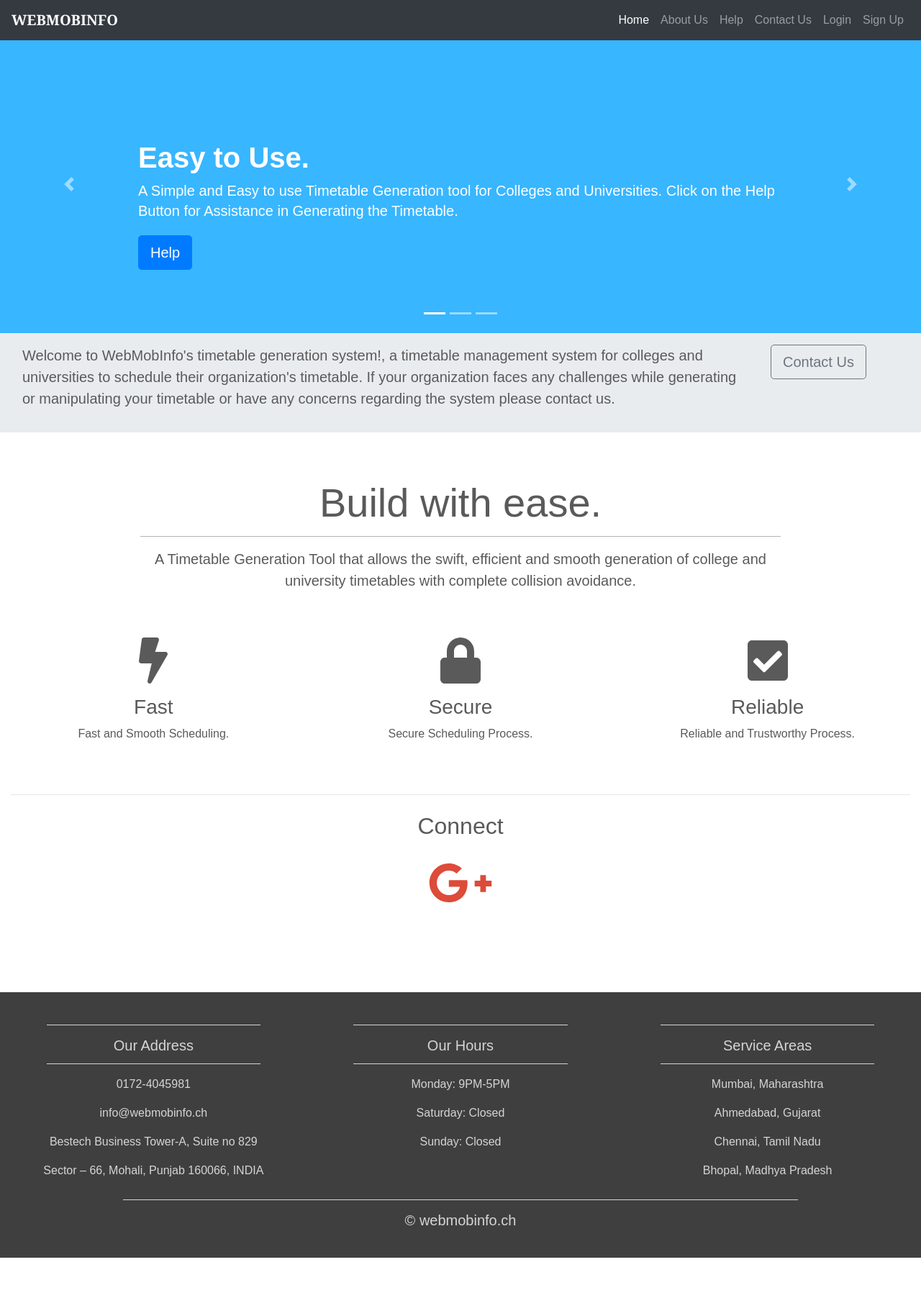
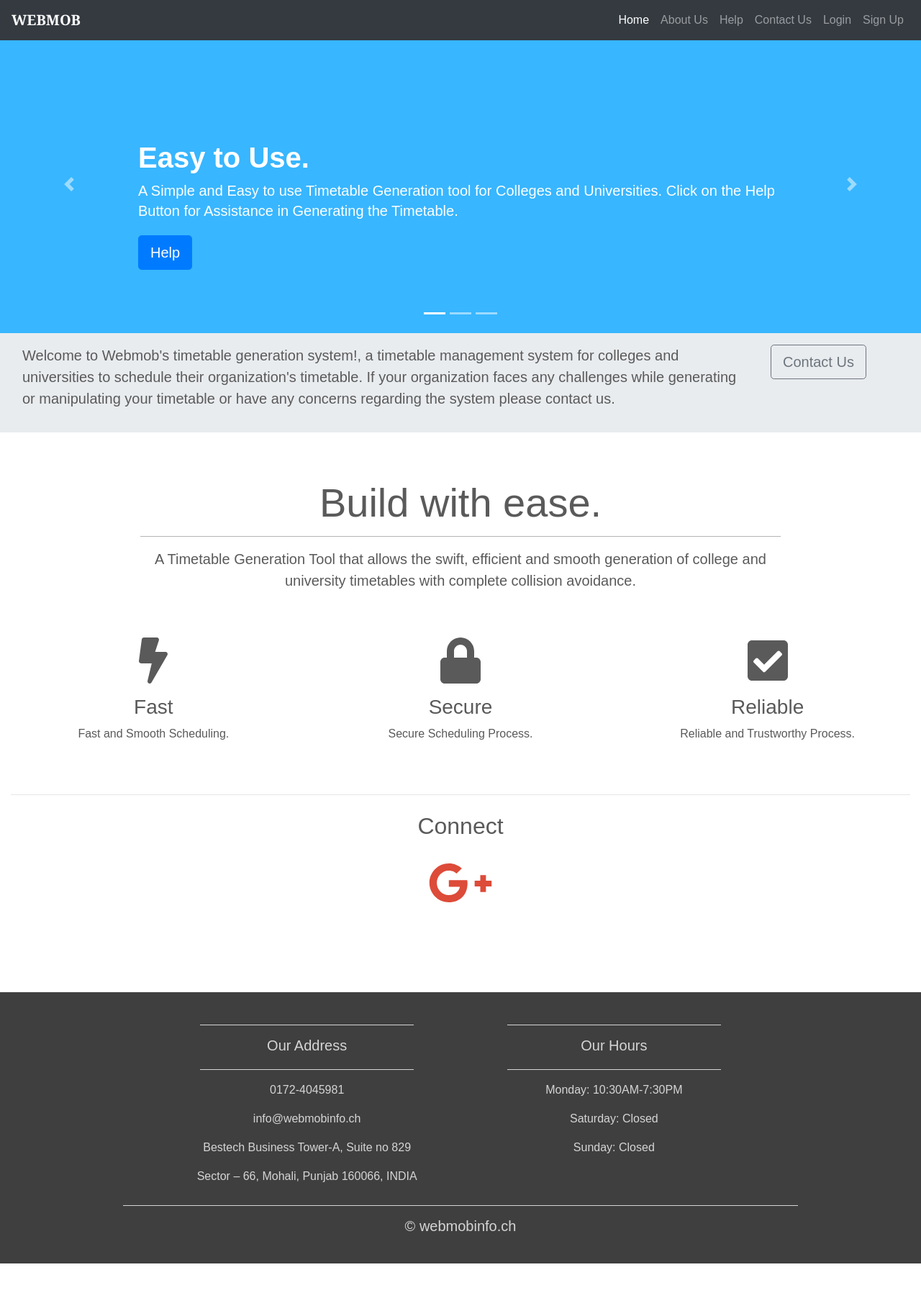
Before and after one commit to utkarsh-dhiman-webmob/timetable_poc, a Django app: page / in a window 1280 px wide. Shown: the whole page at 72% size. Before the commit the page ends 1748 px from the top, so only its background shows below. Run offline with Django 3.2, Linux system fonts and the light colour scheme; some libraries are stand-ins or nearby versions.

Commit message:
branding changes added

```diff
--- a/projttgs/account/templates/base.html
+++ b/projttgs/account/templates/base.html
@@ -7,7 +7,7 @@
 </head>
 <body>
   <div id="header">
-    <span class="logo"><b>TIMETABLE GENERATOR</b></span>
+    <span class="logo"><b>WEBMOBs TIMETABLE GENERATOR</b></span>
     {% if request.user.is_authenticated %}
     <ul class="menu">
 
--- a/projttgs/templates/addCourses.html
+++ b/projttgs/templates/addCourses.html
@@ -182,7 +182,7 @@ fieldset button
         <header>
             <!--Navigation Bar-->
 			<nav class="navbar navbar-expand-md navbar-dark fixed-top bg-dark">
-                <a class="navbar-brand" href="#"><b>TIMETABLE GENERATOR</b></a>
+                <a class="navbar-brand" href="#"><b>WEBMOBs TIMETABLE GENERATOR</b></a>
                 <button class="navbar-toggler" type="button" data-toggle="collapse" data-target="#navbarCollapse" aria-controls="navbarCollapse" aria-expanded="false" aria-label="Toggle navigation">
                     <span class="navbar-toggler-icon"></span>
                 </button>
--- a/projttgs/templates/addDepts.html
+++ b/projttgs/templates/addDepts.html
@@ -194,7 +194,7 @@ fieldset button
         <header>
             <!--Navigation Bar-->
 			<nav class="navbar navbar-expand-md navbar-dark fixed-top bg-dark">
-                <a class="navbar-brand" href="#"><b>TIMETABLE GENERATOR</b></a>
+                <a class="navbar-brand" href="#"><b>WEBMOBs TIMETABLE GENERATOR</b></a>
                 <button class="navbar-toggler" type="button" data-toggle="collapse" data-target="#navbarCollapse" aria-controls="navbarCollapse" aria-expanded="false" aria-label="Toggle navigation">
                     <span class="navbar-toggler-icon"></span>
                 </button>
--- a/projttgs/templates/addInstructors.html
+++ b/projttgs/templates/addInstructors.html
@@ -180,7 +180,7 @@ fieldset button
         <header>
             <!--Navigation Bar-->
 			<nav class="navbar navbar-expand-md navbar-dark fixed-top bg-dark">
-                <a class="navbar-brand" href="#"><b>TIMETABLE GENERATOR</b></a>
+                <a class="navbar-brand" href="#"><b>WEBMOBs TIMETABLE GENERATOR</b></a>
                 <button class="navbar-toggler" type="button" data-toggle="collapse" data-target="#navbarCollapse" aria-controls="navbarCollapse" aria-expanded="false" aria-label="Toggle navigation">
                     <span class="navbar-toggler-icon"></span>
                 </button>
--- a/projttgs/templates/addRooms.html
+++ b/projttgs/templates/addRooms.html
@@ -195,7 +195,7 @@ fieldset button
         <header>
             <!--Navigation Bar-->
 			<nav class="navbar navbar-expand-md navbar-dark fixed-top bg-dark">
-                <a class="navbar-brand" href="#"><b>TIMETABLE GENERATOR</b></a>
+                <a class="navbar-brand" href="#"><b>WEBMOBs TIMETABLE GENERATOR</b></a>
                 <button class="navbar-toggler" type="button" data-toggle="collapse" data-target="#navbarCollapse" aria-controls="navbarCollapse" aria-expanded="false" aria-label="Toggle navigation">
                     <span class="navbar-toggler-icon"></span>
                 </button>
--- a/projttgs/templates/addSections.html
+++ b/projttgs/templates/addSections.html
@@ -194,7 +194,7 @@ fieldset button
         <header>
             <!--Navigation Bar-->
 			<nav class="navbar navbar-expand-md navbar-dark fixed-top bg-dark">
-                <a class="navbar-brand" href="#"><b>TIMETABLE GENERATOR</b></a>
+                <a class="navbar-brand" href="#"><b>WEBMOBs TIMETABLE GENERATOR</b></a>
                 <button class="navbar-toggler" type="button" data-toggle="collapse" data-target="#navbarCollapse" aria-controls="navbarCollapse" aria-expanded="false" aria-label="Toggle navigation">
                     <span class="navbar-toggler-icon"></span>
                 </button>
--- a/projttgs/templates/addTimings.html
+++ b/projttgs/templates/addTimings.html
@@ -194,7 +194,7 @@ fieldset button
         <header>
             <!--Navigation Bar-->
 			<nav class="navbar navbar-expand-md navbar-dark fixed-top bg-dark">
-                <a class="navbar-brand" href="#"><b>TIMETABLE GENERATOR</b></a>
+                <a class="navbar-brand" href="#"><b>WEBMOBs TIMETABLE GENERATOR</b></a>
                 <button class="navbar-toggler" type="button" data-toggle="collapse" data-target="#navbarCollapse" aria-controls="navbarCollapse" aria-expanded="false" aria-label="Toggle navigation">
                     <span class="navbar-toggler-icon"></span>
                 </button>
--- a/projttgs/templates/contact.html
+++ b/projttgs/templates/contact.html
@@ -2,7 +2,7 @@
 
 <html xmlns="http://www.w3.org/1999/xhtml">
 <head>
-    <title>WebMobInfo | Contact Us</title>
+    <title>WebMob | Contact Us</title>
     <link rel="stylesheet" href="https://maxcdn.bootstrapcdn.com/bootstrap/4.0.0/css/bootstrap.min.css" />
 	<script src="https://ajax.googleapis.com/ajax/libs/jquery/3.3.1/jquery.min.js"></script>
 	<script src="https://cdnjs.cloudflare.com/ajax/libs/popper.js/1.12.9/umd/popper.min.js"></script>
@@ -293,7 +293,7 @@ section .container .formBox .inputBox input[type=submit]:hover
     <header>
             <!--Navigation Bar-->
 			<nav class="navbar navbar-expand-md navbar-dark fixed-top bg-dark">
-                <a class="navbar-brand" href="https://www.webmobinfo.ch/"><b>WEBMOBINFO</b></a>
+                <a class="navbar-brand" href="https://www.webmobinfo.ch/"><b>WEBMOB</b></a>
                 <button class="navbar-toggler" type="button" data-toggle="collapse" data-target="#navbarCollapse" aria-controls="navbarCollapse" aria-expanded="false" aria-label="Toggle navigation">
                     <span class="navbar-toggler-icon"></span>
                 </button>
--- a/projttgs/templates/courseslist.html
+++ b/projttgs/templates/courseslist.html
@@ -363,7 +363,7 @@ fieldset button
         <header>
             <!--Navigation Bar-->
 			<nav class="navbar navbar-expand-md navbar-dark fixed-top bg-dark">
-                <a class="navbar-brand" href="#"><b>TIMETABLE GENERATOR</b></a>
+                <a class="navbar-brand" href="#"><b>WEBMOBs TIMETABLE GENERATOR</b></a>
                 <button class="navbar-toggler" type="button" data-toggle="collapse" data-target="#navbarCollapse" aria-controls="navbarCollapse" aria-expanded="false" aria-label="Toggle navigation">
                     <span class="navbar-toggler-icon"></span>
                 </button>
--- a/projttgs/templates/deptlist.html
+++ b/projttgs/templates/deptlist.html
@@ -364,7 +364,7 @@ fieldset button
         <header>
             <!--Navigation Bar-->
 			<nav class="navbar navbar-expand-md navbar-dark fixed-top bg-dark">
-                <a class="navbar-brand" href="#"><b>TIMETABLE GENERATOR</b></a>
+                <a class="navbar-brand" href="#"><b>WEBMOBs TIMETABLE GENERATOR</b></a>
                 <button class="navbar-toggler" type="button" data-toggle="collapse" data-target="#navbarCollapse" aria-controls="navbarCollapse" aria-expanded="false" aria-label="Toggle navigation">
                     <span class="navbar-toggler-icon"></span>
                 </button>
--- a/projttgs/templates/generate.html
+++ b/projttgs/templates/generate.html
@@ -33,7 +33,7 @@ nav {
         <header>
             <!--Navigation Bar-->
 			<nav class="navbar navbar-expand-md navbar-dark fixed-top bg-dark">
-                <a class="navbar-brand" href="#"><b>TIMETABLE GENERATOR</b></a>
+                <a class="navbar-brand" href="#"><b>WEBMOBs TIMETABLE GENERATOR</b></a>
                 <button class="navbar-toggler" type="button" data-toggle="collapse" data-target="#navbarCollapse" aria-controls="navbarCollapse" aria-expanded="false" aria-label="Toggle navigation">
                     <span class="navbar-toggler-icon"></span>
                 </button>
--- a/projttgs/templates/help.html
+++ b/projttgs/templates/help.html
@@ -64,7 +64,7 @@ nav {
         <header>
             <!--Navigation Bar-->
 			<nav class="navbar navbar-expand-md navbar-dark fixed-top bg-dark">
-                <a class="navbar-brand" href="#"><b>TIMETABLE GENERATOR</b></a>
+                <a class="navbar-brand" href="#"><b>WEBMOBs TIMETABLE GENERATOR</b></a>
                 <button class="navbar-toggler" type="button" data-toggle="collapse" data-target="#navbarCollapse" aria-controls="navbarCollapse" aria-expanded="false" aria-label="Toggle navigation">
                     <span class="navbar-toggler-icon"></span>
                 </button>
--- a/projttgs/templates/index.html
+++ b/projttgs/templates/index.html
@@ -36,7 +36,7 @@
         <header>
             <!--Navigation Bar-->
 			<nav class="navbar navbar-expand-md navbar-dark fixed-top bg-dark">
-                <a class="navbar-brand" href="https://www.webmobinfo.ch/"><b>WEBMOBINFO</b></a>
+                <a class="navbar-brand" href="https://www.webmobinfo.ch/"><b>WEBMOB</b></a>
                 <button class="navbar-toggler" type="button" data-toggle="collapse" data-target="#navbarCollapse" aria-controls="navbarCollapse" aria-expanded="false" aria-label="Toggle navigation">
                     <span class="navbar-toggler-icon"></span>
                 </button>
@@ -90,7 +90,7 @@
           <div class="container">
           <div class="carousel-caption">
             <h1><b>Efficient and Reliable.</b></h1>
-            <p>An efficient and a reliable tool to generate and save your Timetable with collision avoidance. Learn more about WebMobInfo.</p>
+            <p>An efficient and a reliable tool to generate and save your Timetable with collision avoidance. Learn more about Webmob.</p>
             <p><a class="btn btn-lg btn-primary" href="{% url 'about' %}" role="button">Learn more</a></p>
           </div>
         </div>
@@ -121,7 +121,7 @@
     <div class="container-fluid">
     <div class="row jumbotron">
         <div class="col-xs-12 col-sm-12 col-md-9 col-lg-9 col-xl-10">
-            <p class="lead">Welcome to WebMobInfo's timetable generation system!, a timetable management system for colleges and universities to schedule their organization's timetable.
+            <p class="lead">Welcome to Webmob's timetable generation system!, a timetable management system for colleges and universities to schedule their organization's timetable.
                 If your organization faces any challenges while generating or manipulating your timetable or have any concerns regarding the system please contact us.
             </p>
         </div>
@@ -179,8 +179,8 @@
     <!--Footer-->
     <footer>
         <div class="container-fluid padding">
-        <div class="row text-center">
-            <div class="col-md-4">
+        <div class="row justify-content-center text-center">
+            <div class="col-md-4 d-flex flex-column align-items-center">
                 <hr class="light">
                 <h5>Our Address</h5>
                 <hr class="light">
@@ -189,22 +189,13 @@
                 <p>Bestech Business Tower-A, Suite no 829</p>
                 <p>Sector – 66, Mohali, Punjab 160066, INDIA</p>
             </div>
-            <div class="col-md-4">
+            <div class="col-md-4 d-flex flex-column align-items-center">
                 <hr class="light" />
                 <h5>Our Hours</h5>
                 <hr class="light" />
-                <p>Monday: 9PM-5PM</p>
+                <p>Monday: 10:30AM-7:30PM</p>
                 <p>Saturday: Closed</p>
                 <p>Sunday: Closed</p>
-            </div>
-            <div class="col-md-4">
-                <hr class="light">
-                <h5>Service Areas</h5>
-                <hr class="light" />
-                <p>Mumbai, Maharashtra</p>
-                <p>Ahmedabad, Gujarat</p>
-                <p>Chennai, Tamil Nadu</p>
-                <p>Bhopal, Madhya Pradesh</p>
             </div>
             <div class="col-12">
                 <hr class="light" />
--- a/projttgs/templates/inslist.html
+++ b/projttgs/templates/inslist.html
@@ -363,7 +363,7 @@ fieldset button
         <header>
             <!--Navigation Bar-->
 			<nav class="navbar navbar-expand-md navbar-dark fixed-top bg-dark">
-                <a class="navbar-brand" href="#"><b>TIMETABLE GENERATOR</b></a>
+                <a class="navbar-brand" href="#"><b>WEBMOBs TIMETABLE GENERATOR</b></a>
                 <button class="navbar-toggler" type="button" data-toggle="collapse" data-target="#navbarCollapse" aria-controls="navbarCollapse" aria-expanded="false" aria-label="Toggle navigation">
                     <span class="navbar-toggler-icon"></span>
                 </button>
--- a/projttgs/templates/mtlist.html
+++ b/projttgs/templates/mtlist.html
@@ -363,7 +363,7 @@ fieldset button
         <header>
             <!--Navigation Bar-->
 			<nav class="navbar navbar-expand-md navbar-dark fixed-top bg-dark">
-                <a class="navbar-brand" href="#"><b>TIMETABLE GENERATOR</b></a>
+                <a class="navbar-brand" href="#"><b>WEBMOBs TIMETABLE GENERATOR</b></a>
                 <button class="navbar-toggler" type="button" data-toggle="collapse" data-target="#navbarCollapse" aria-controls="navbarCollapse" aria-expanded="false" aria-label="Toggle navigation">
                     <span class="navbar-toggler-icon"></span>
                 </button>
--- a/projttgs/templates/roomslist.html
+++ b/projttgs/templates/roomslist.html
@@ -363,7 +363,7 @@ fieldset button
         <header>
             <!--Navigation Bar-->
 			<nav class="navbar navbar-expand-md navbar-dark fixed-top bg-dark">
-                <a class="navbar-brand" href="#"><b>TIMETABLE GENERATOR</b></a>
+                <a class="navbar-brand" href="#"><b>WEBMOBs TIMETABLE GENERATOR</b></a>
                 <button class="navbar-toggler" type="button" data-toggle="collapse" data-target="#navbarCollapse" aria-controls="navbarCollapse" aria-expanded="false" aria-label="Toggle navigation">
                     <span class="navbar-toggler-icon"></span>
                 </button>
--- a/projttgs/templates/seclist.html
+++ b/projttgs/templates/seclist.html
@@ -363,7 +363,7 @@ fieldset button
         <header>
             <!--Navigation Bar-->
 			<nav class="navbar navbar-expand-md navbar-dark fixed-top bg-dark">
-                <a class="navbar-brand" href="#"><b>TIMETABLE GENERATOR</b></a>
+                <a class="navbar-brand" href="#"><b>WEBMOBs TIMETABLE GENERATOR</b></a>
                 <button class="navbar-toggler" type="button" data-toggle="collapse" data-target="#navbarCollapse" aria-controls="navbarCollapse" aria-expanded="false" aria-label="Toggle navigation">
                     <span class="navbar-toggler-icon"></span>
                 </button>
--- a/projttgs/templates/terms.html
+++ b/projttgs/templates/terms.html
@@ -33,7 +33,7 @@
         <div id="timetable">
         <div style="text-align:center;"><h3>Terms & Conditions</h3></div><br />
         <div class="container themed-container">
-            TTGS reserves all the rights to &copy;TTGS proprietary Software to Generate Timetables.
+            Webmob reserves all the rights to &copy;TTGS proprietary Software to Generate Timetables.
             Any infringement on the proprietary Software will be deemed as breaking the law under the "RIGHT TO INTELLECTUAL PROPERTY" Act.
         </div>
         </div>
```
Also changed, not shown: projttgs/templates/aboutus.html (+6 -6 lines), projttgs/templates/admindashboard.html (+4 -4 lines).
